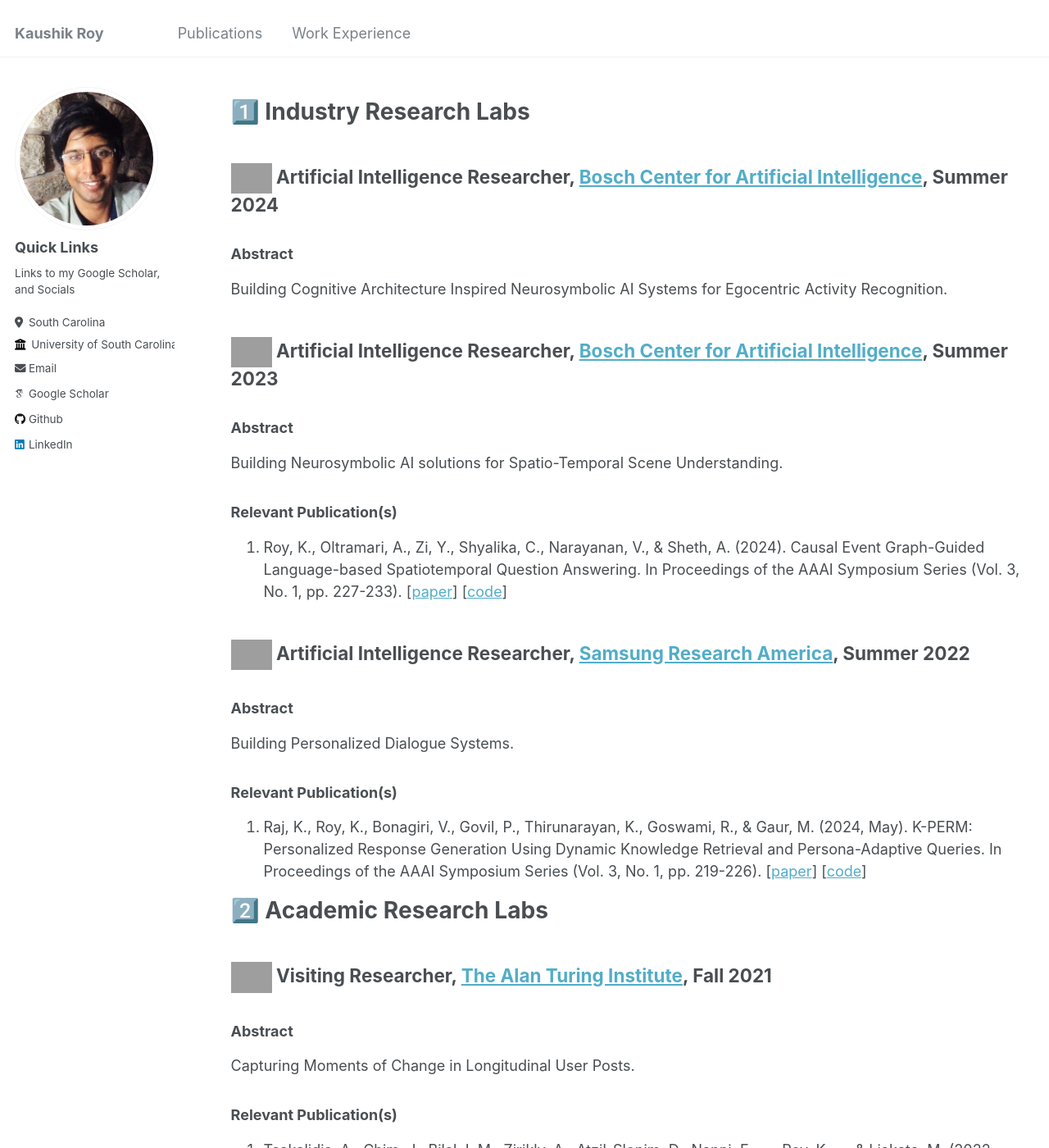
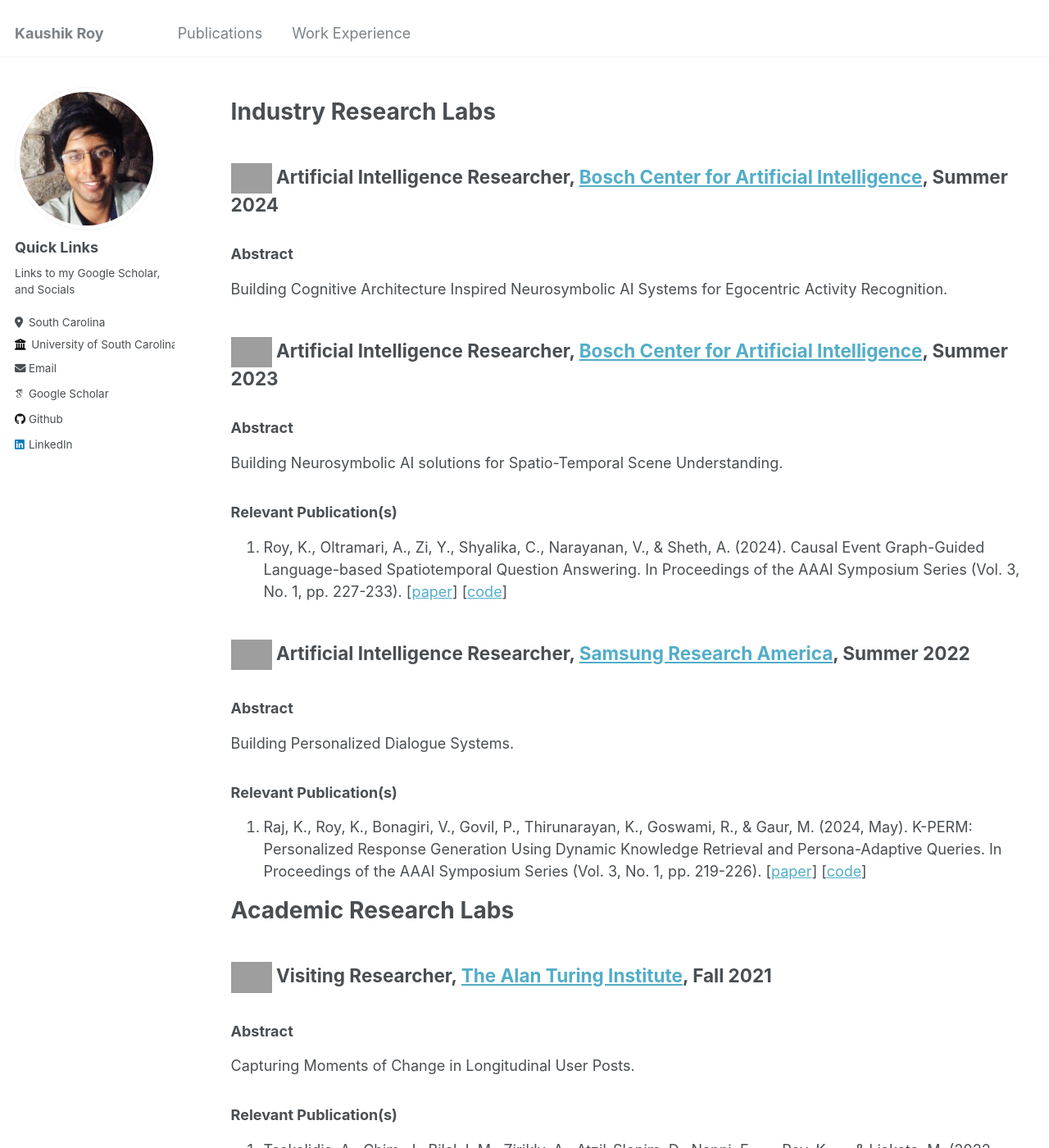
Before and after one commit to kauroy1994/home, a Jekyll site: the page built from _pages/cv.md, in a window 1280 px wide and 1400 px high. Shown: the whole window at 82% size. Built offline with Jekyll 4.4.1, drawn with Linux system fonts in a browser that asks for light colours; some web fonts are replaced; grey boxes are pictures that could not be loaded.

Commit message:
Update cv.md

```diff
--- a/_pages/cv.md
+++ b/_pages/cv.md
@@ -7,7 +7,7 @@ author_profile: true
 
 {% include base_path %}
 
-# 1️⃣  Industry Research Labs
+# Industry Research Labs
 ## <img src="https://github.com/kauroy1994/home/assets/57400980/8891649c-c178-41b9-8182-18d9c138fc95" width="50" height="50"> Artificial Intelligence Researcher, [Bosch Center for Artificial Intelligence](https://www.bosch-ai.com/), Summer 2024
 ###  Abstract
 Building Cognitive Architecture Inspired Neurosymbolic AI Systems for Egocentric Activity Recognition.
@@ -25,7 +25,7 @@ Building Personalized Dialogue Systems.
 ### Relevant Publication(s)
 1. Raj, K., Roy, K., Bonagiri, V., Govil, P., Thirunarayan, K., Goswami, R., & Gaur, M. (2024, May). K-PERM: Personalized Response Generation Using Dynamic Knowledge Retrieval and Persona-Adaptive Queries. In Proceedings of the AAAI Symposium Series (Vol. 3, No. 1, pp. 219-226). [[paper](https://ojs.aaai.org/index.php/AAAI-SS/article/view/31203)] [[code](https://github.com/kanak8278/DialogKPERM)]
 
-# 2️⃣  Academic Research Labs
+# Academic Research Labs
 ## <img src="https://github.com/kauroy1994/home/assets/57400980/9b93393b-d4ae-49c0-8530-38e054fc5dda" width="50" height="50"> Visiting Researcher, [The Alan Turing Institute](https://www.linkedin.com/school/the-alan-turing-institute/), Fall 2021
 ###  Abstract
 Capturing Moments of Change in Longitudinal User Posts.
```
